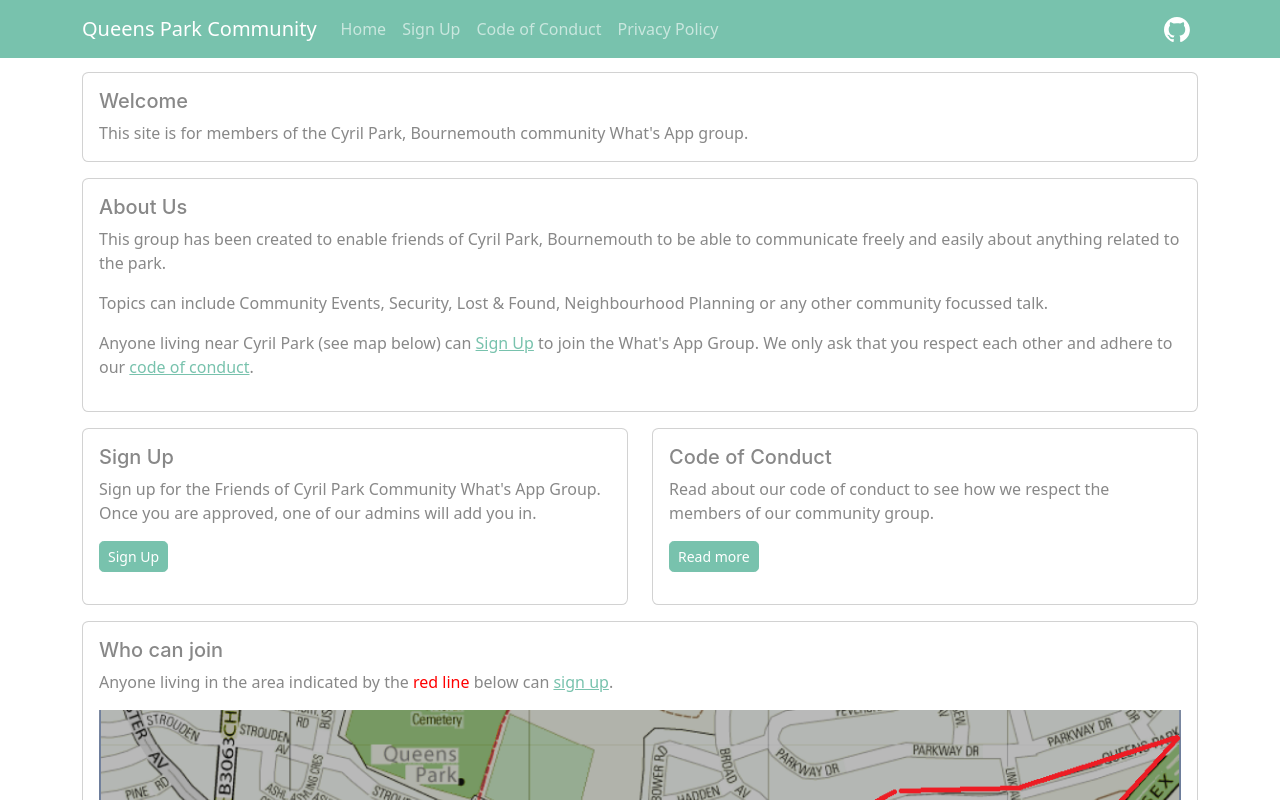
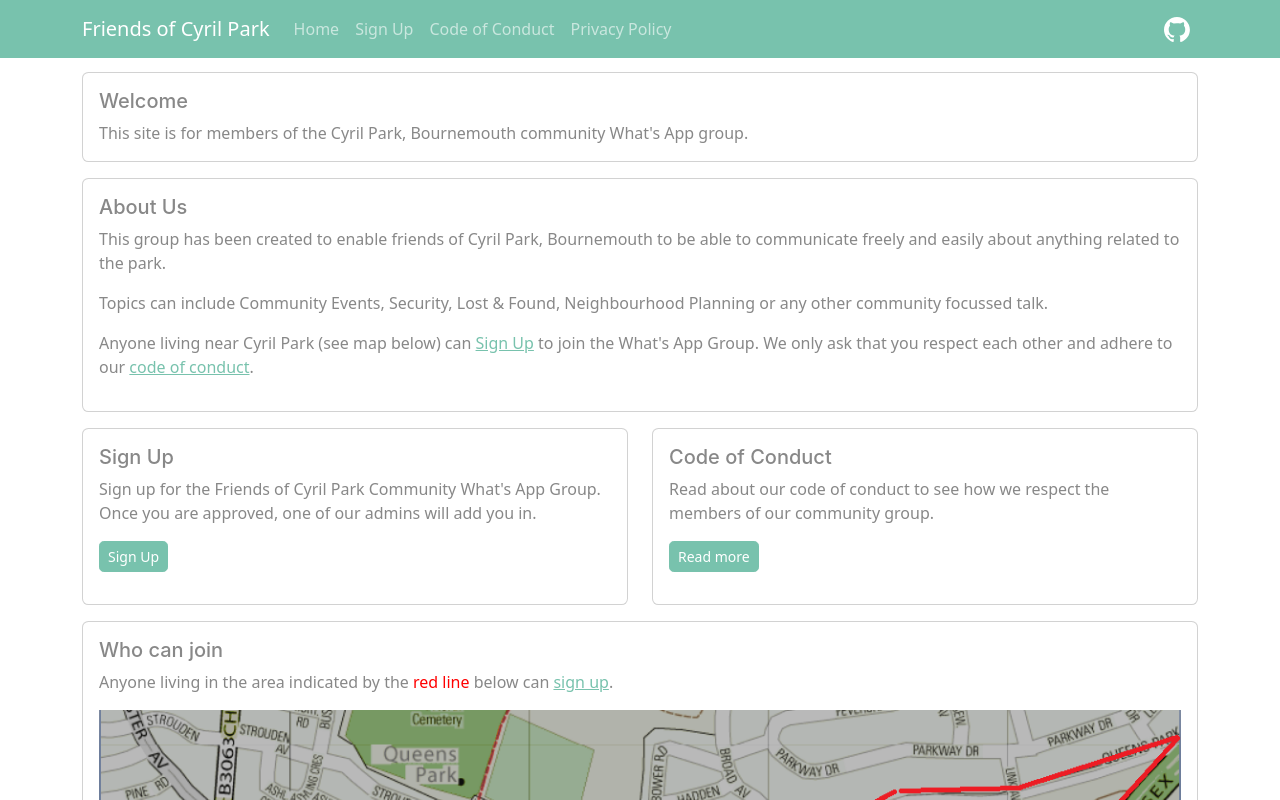
Before and after one commit to digitiser/cyrilpark, a React (Create React App) app: page / in a window 1280 px wide. Shown: the top 800 px of the page. Built offline with nearby package versions, Linux system fonts and the light colour scheme.

Commit message:
Update top-nav.tsx

```diff
--- a/src/components/top-nav.tsx
+++ b/src/components/top-nav.tsx
@@ -10,7 +10,7 @@ function TopNav() : React.JSX.Element {
     return (
         <Navbar bg="primary" variant="dark" expand="lg" fixed="top">
             <Container>
-                <Navbar.Brand as={Link} to='/'>Queens Park Community</Navbar.Brand>
+                <Navbar.Brand as={Link} to='/'>Friends of Cyril Park</Navbar.Brand>
                 <Navbar.Toggle aria-controls="basic-navbar-nav" />
                 <Navbar.Collapse id="basic-navbar-nav">
                     <Nav className="me-auto">
```
